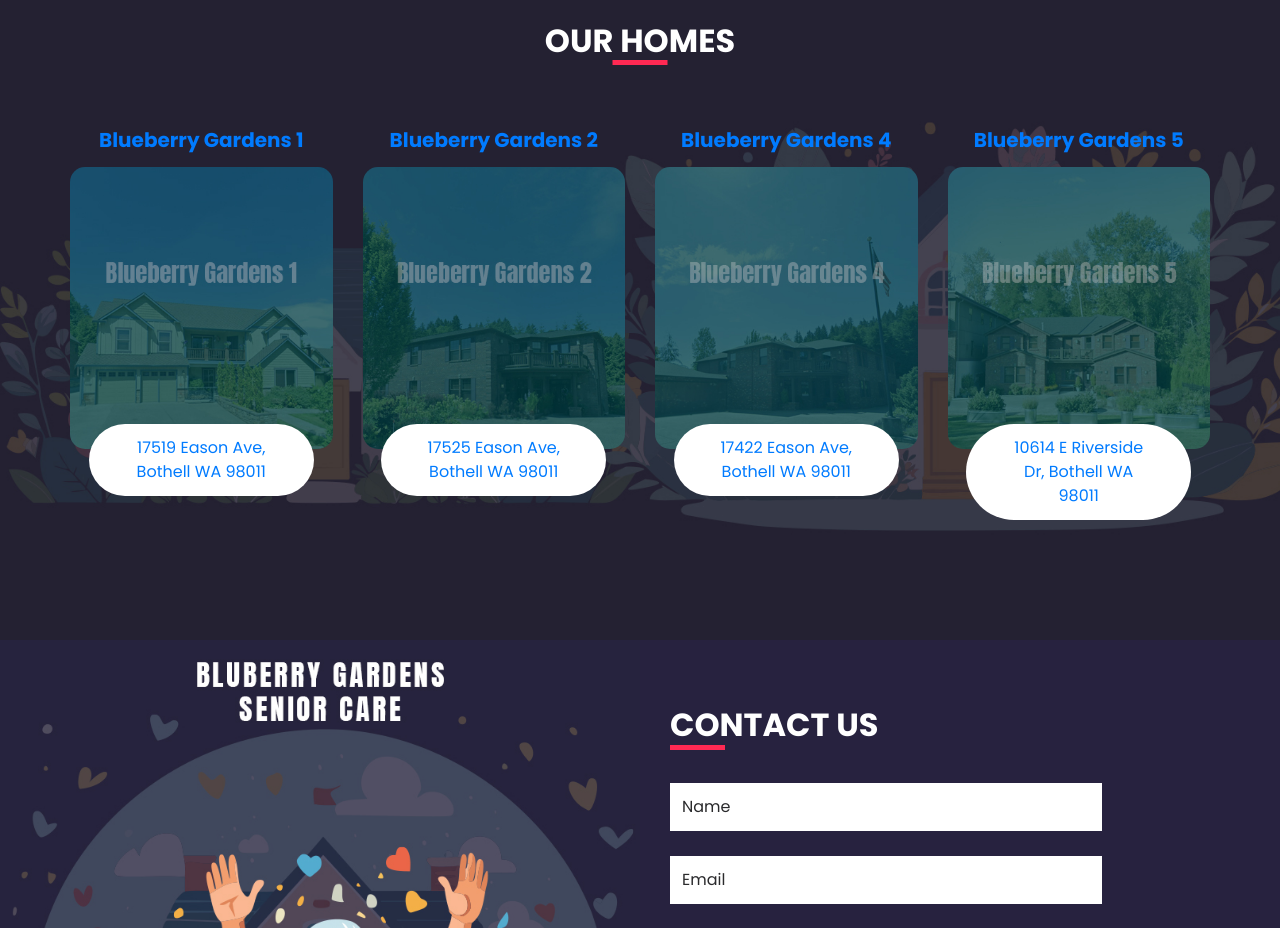
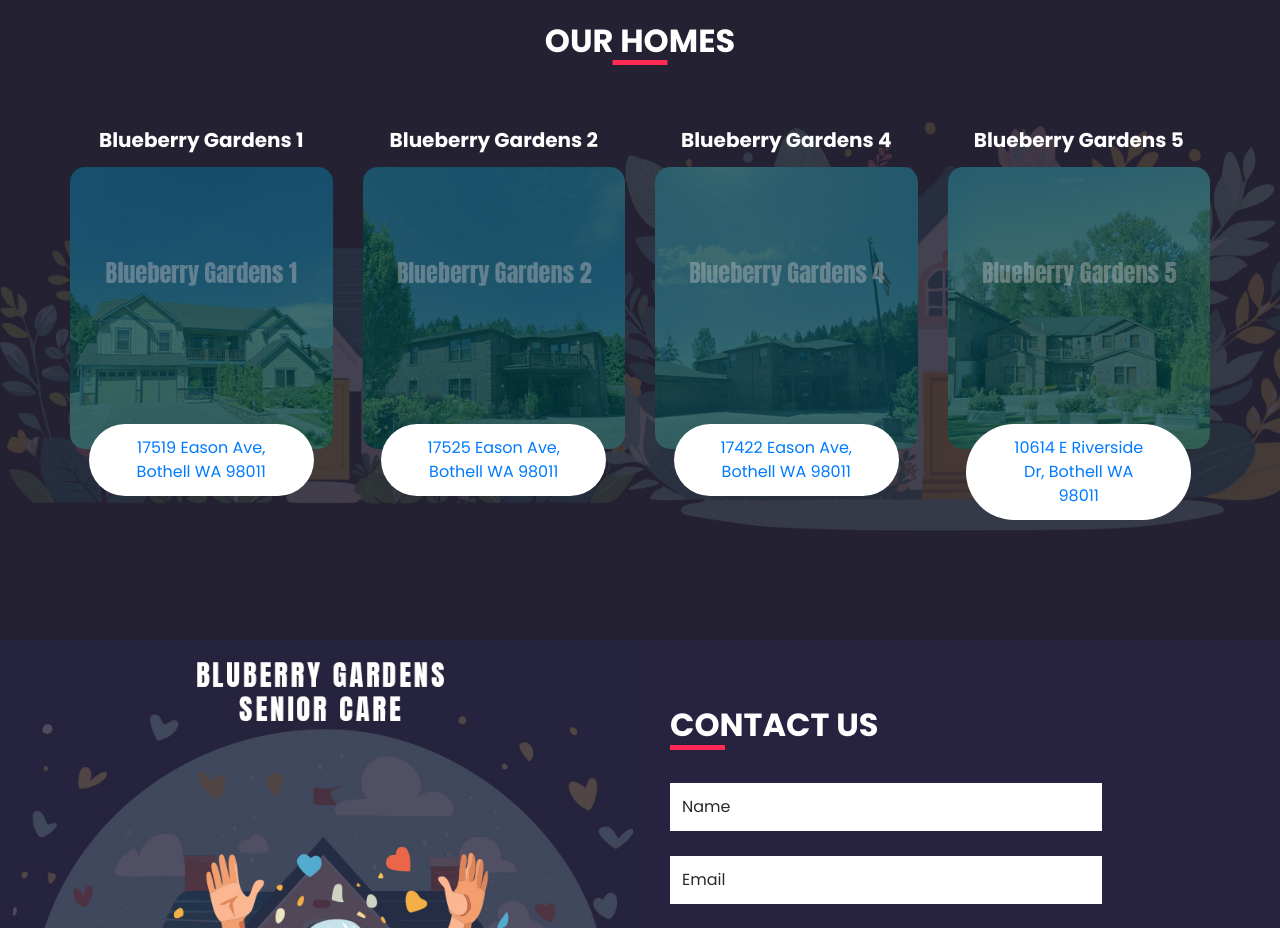
Before and after one commit to btozel/BlueberryGardensSeniorCareWebsite, a plain HTML site: page index.html in a window 1280 px wide. Shown: the part 2220-3148 px from the top of the page. Drawn offline with nearby package versions, Linux system fonts and the light colour scheme.

Commit message:
The clickable titles were blue due to them being hrefs; now fixed.

```diff
--- a/index.html
+++ b/index.html
@@ -278,7 +278,7 @@
           <a href="https://maps.app.goo.gl/x9HZZV1gBdD5QeUM9">
             <div class="box">
               <div class="name">
-                <h5>
+                <h5 style="color:white">
                   Blueberry Gardens 1
                 </h5>
               </div>
@@ -295,7 +295,7 @@
           <a href="https://maps.app.goo.gl/sfca5y43V2At1pnt8">
             <div class="box">
               <div class="name">
-                <h5>
+                <h5 style="color:white">
                   Blueberry Gardens 2
                 </h5>
               </div>
@@ -312,7 +312,7 @@
           <a href="https://maps.app.goo.gl/3AcMs4ym1H4X6X536">
             <div class="box">
               <div class="name">
-                <h5>
+                <h5 style="color:white">
                   Blueberry Gardens 4
                 </h5>
               </div>
@@ -329,7 +329,7 @@
           <a href="https://maps.app.goo.gl/ebM9NDBLgckUb4W38">
             <div class="box">
               <div class="name">
-                <h5>
+                <h5 style="color:white">
                   Blueberry Gardens 5
                 </h5>
               </div>
```
